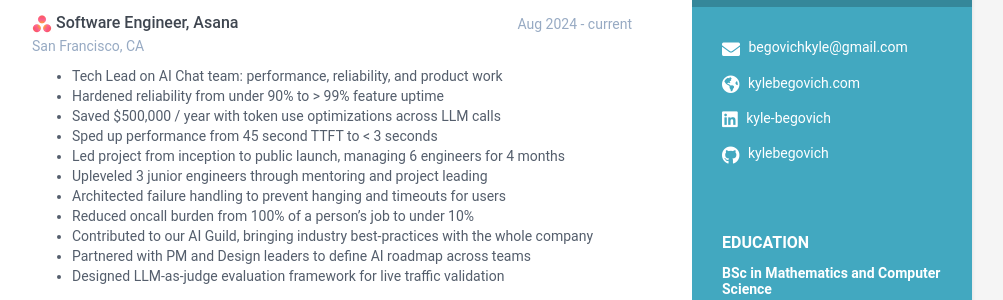
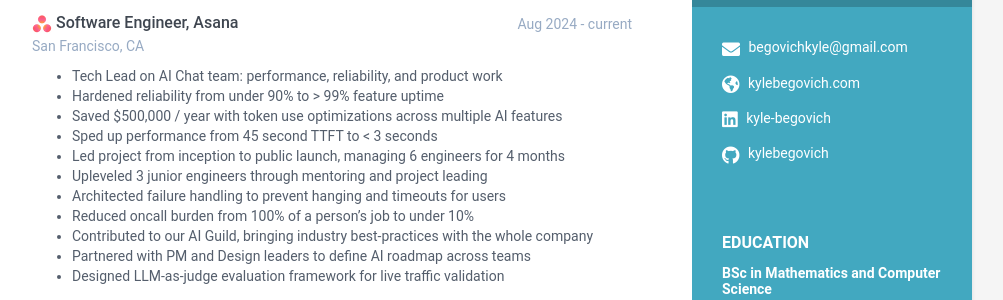
Before and after one commit to kylebegovich/kylebegovich.github.io, a Jekyll site: the page built from index.html, in a window 1280 px wide and 900 px high. Shown: the part 257-557 px from the top of the window, without its empty margins (168-1171 px from the left). Built offline with Jekyll 4.4.1, drawn with Linux system fonts in a browser that asks for light colours.

```diff
--- a/_data/data.yml
+++ b/_data/data.yml
@@ -74,7 +74,7 @@
       details: |
           - Tech Lead on AI Chat team: performance, reliability, and product work
           - Hardened reliability from under 90% to > 99% feature uptime
-          - Saved $500,000 / year with token use optimizations across LLM calls
+          - Saved $500,000 / year with token use optimizations across multiple AI features
           - Sped up performance from 45 second TTFT to < 3 seconds
           - Led project from inception to public launch, managing 6 engineers for 4 months
           - Upleveled 3 junior engineers through mentoring and project leading
```
Also changed, not shown: 3 other files.
